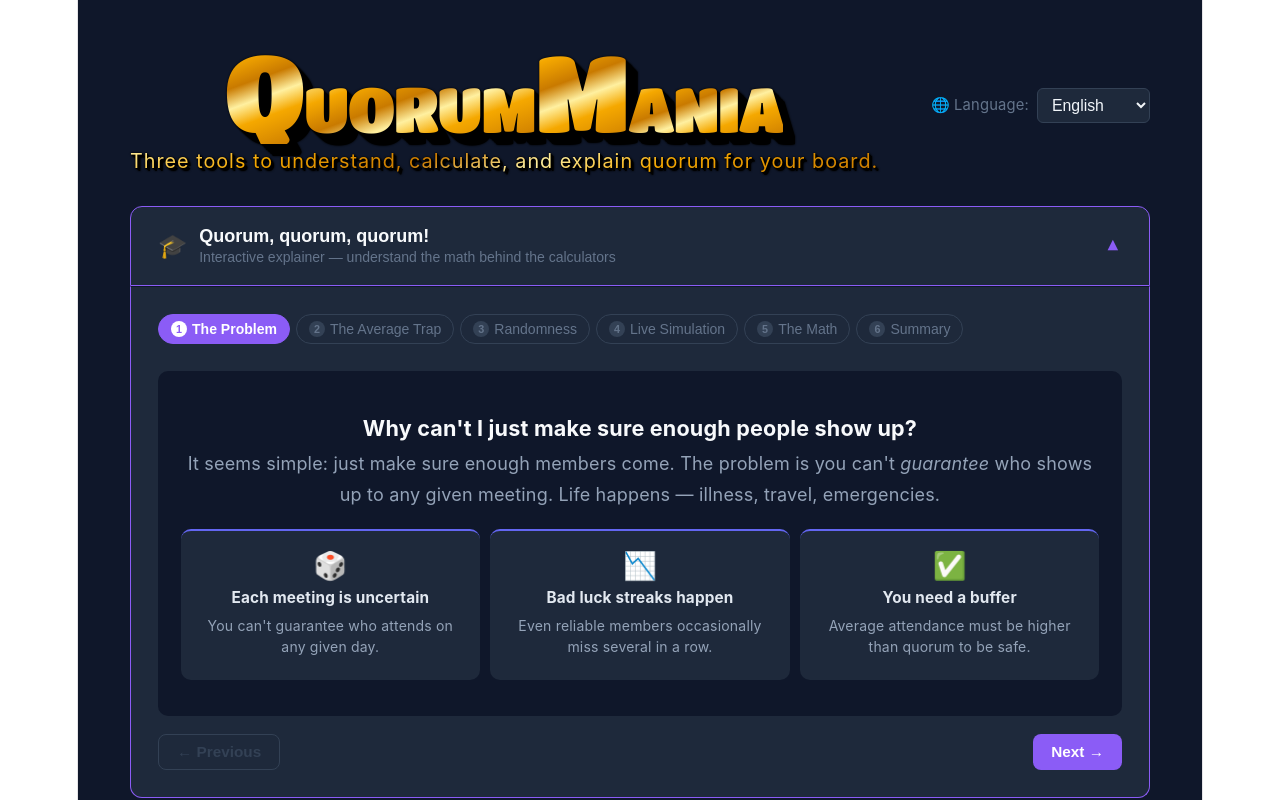
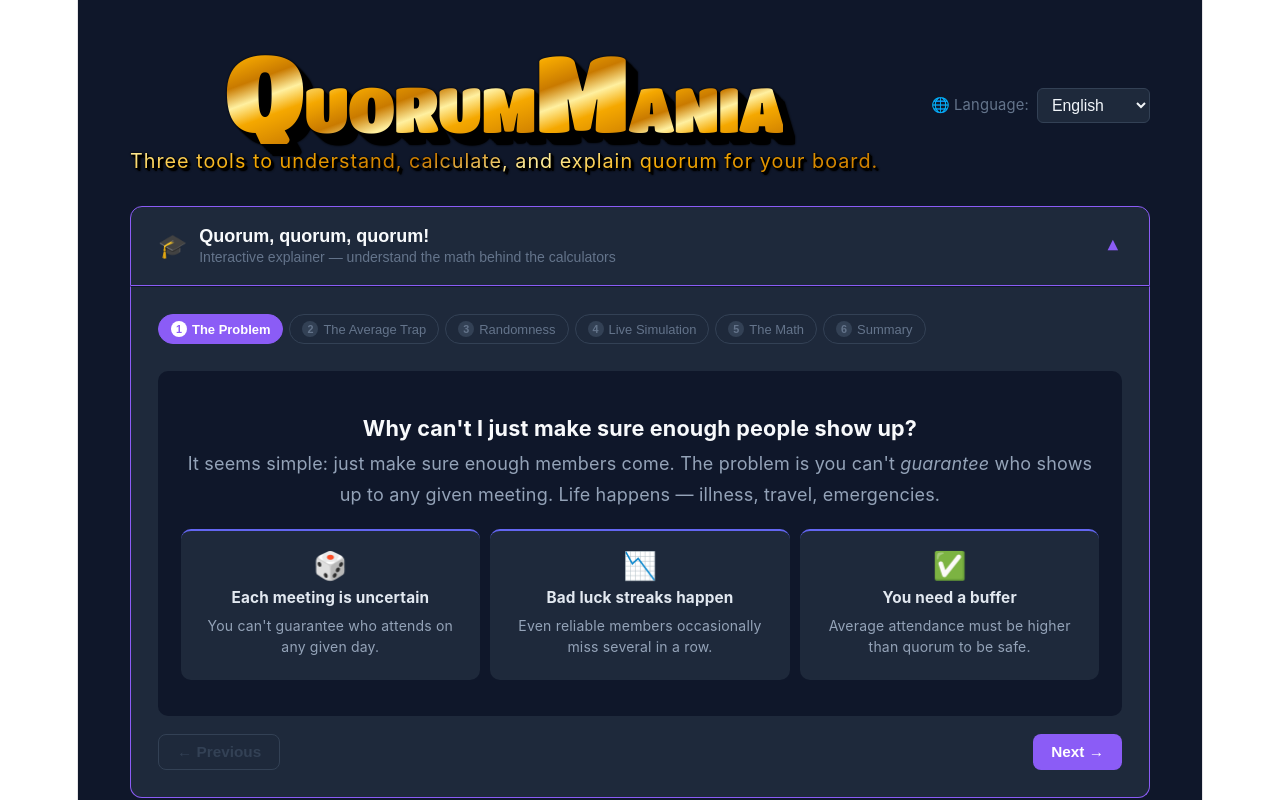
Before and after one commit to PBRstreetgang451/quorummania, a React (Vite) app: page / in a window 1280 px wide. Both pictures are taken after a click on the button 640 px from the left and 245 px from the top of the page. Shown: the top 800 px of the page. Built offline with nearby package versions, Linux system fonts and the light colour scheme.

Commit message:
update 2

```diff
--- a/src/App.tsx
+++ b/src/App.tsx
@@ -1992,7 +1992,7 @@ export default function App() {
           </span>
         </div>
         <div
-          style={{ display: 'grid', gridTemplateColumns: '1fr 1fr', gap: 8 }}
+          style={{ display: 'grid', gridTemplateColumns: 'repeat(auto-fit, minmax(140px, 1fr))', gap: 8 }}
         >
           {[
             { sym: 'n', col: clr.text, lbl: 'Filled seats', val: sBd },
@@ -2367,7 +2367,8 @@ export default function App() {
                     color:
                       i === step ? '#fff' : i < step ? '#94a3b8' : '#64748b',
                     cursor: 'pointer',
-                    fontSize: '0.78rem',
+                    fontSize: '0.72rem',
+                    whiteSpace: 'nowrap',
                     fontWeight: i === step ? 700 : 500,
                     display: 'flex',
                     alignItems: 'center',
```
